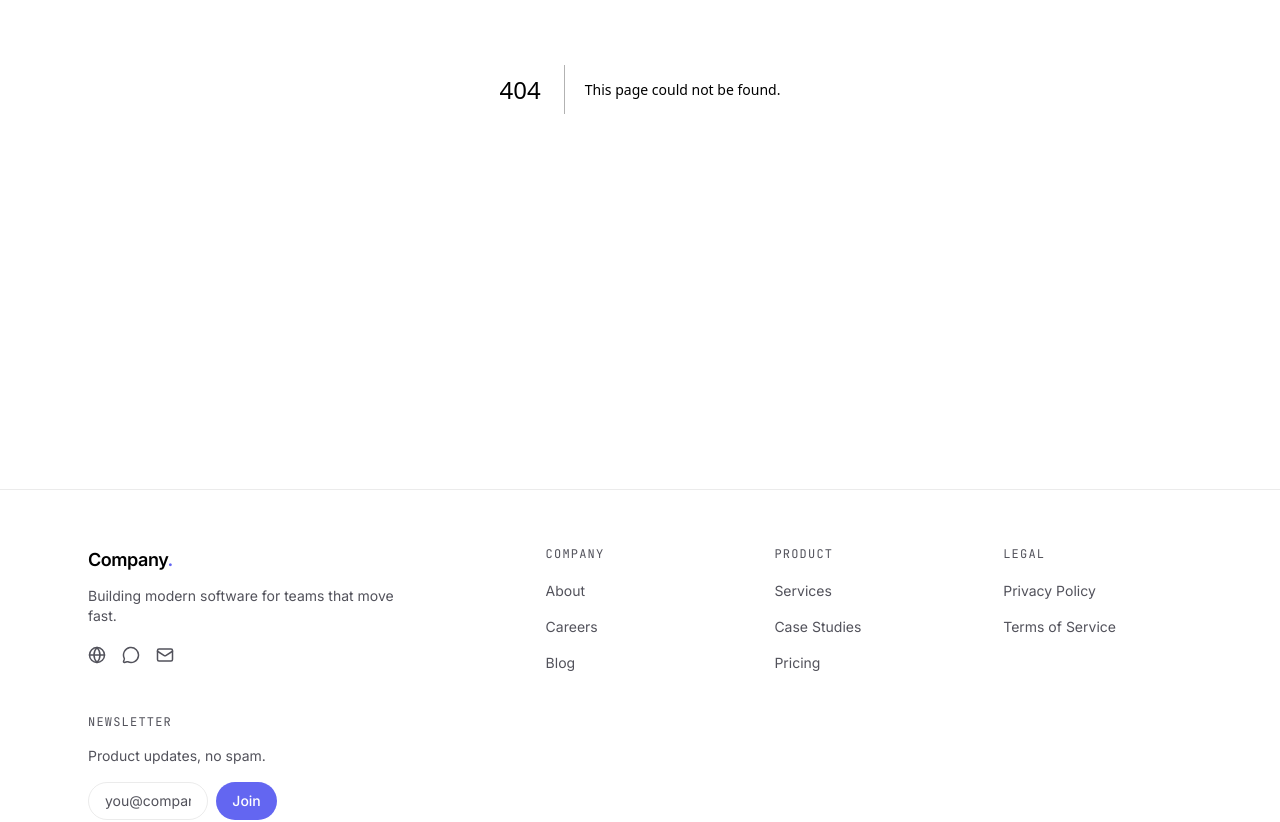
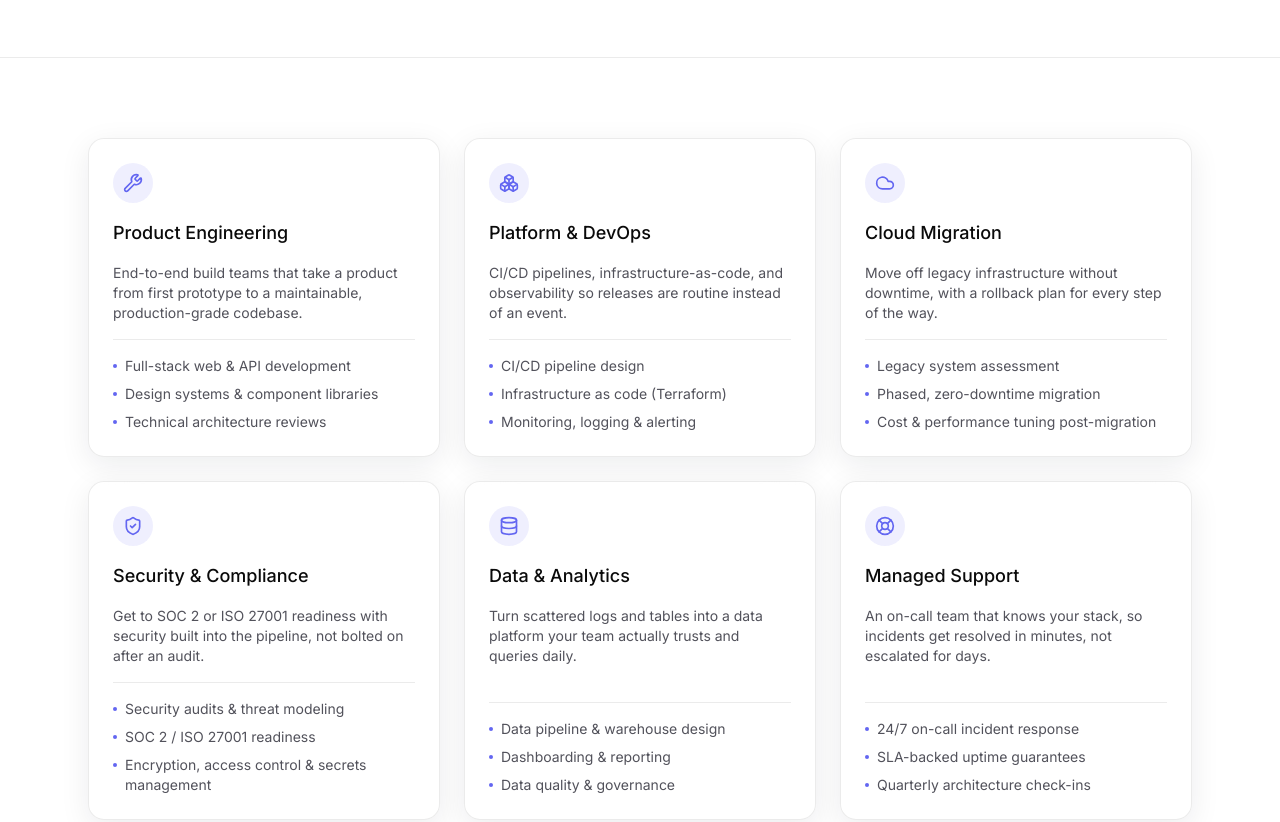
Before and after one commit to Erudite885/ee, a Next.js app: page /services in a window 1280 px wide. Before the commit this address had no page. Shown: the part 380-1202 px from the top of the page. Built offline with nearby package versions, Linux system fonts and the light colour scheme.

Commit message:
session 8: services page with ServicesGrid

```diff
--- /dev/null
+++ b/app/services/page.tsx
@@ -0,0 +1,25 @@
+import type { Metadata } from "next";
+import { PageHeader } from "@/components/page-header";
+import { ServicesGrid } from "@/components/services-grid";
+
+export const metadata: Metadata = {
+  title: "Services | Company Name",
+  description:
+    "Product engineering, platform & DevOps, cloud migration, security, data, and managed support for ambitious software teams.",
+};
+
+export default function ServicesPage() {
+  return (
+    <main>
+      <PageHeader
+        eyebrow="What we do"
+        title="Services built for the whole software lifecycle"
+        description="From first prototype to production incident response — pick one engagement or all six, engineered by the same team."
+      />
+
+      <section className="mx-auto max-w-6xl px-6 py-20">
+        <ServicesGrid />
+      </section>
+    </main>
+  );
+}
--- /dev/null
+++ b/components/services-grid.tsx
@@ -0,0 +1,110 @@
+import {
+  Boxes,
+  Cloud,
+  Database,
+  LifeBuoy,
+  ShieldCheck,
+  Wrench,
+} from "lucide-react";
+import { GlassCard } from "@/components/glass-card";
+
+const SERVICES = [
+  {
+    icon: Wrench,
+    title: "Product Engineering",
+    description:
+      "End-to-end build teams that take a product from first prototype to a maintainable, production-grade codebase.",
+    includes: [
+      "Full-stack web & API development",
+      "Design systems & component libraries",
+      "Technical architecture reviews",
+    ],
+  },
+  {
+    icon: Boxes,
+    title: "Platform & DevOps",
+    description:
+      "CI/CD pipelines, infrastructure-as-code, and observability so releases are routine instead of an event.",
+    includes: [
+      "CI/CD pipeline design",
+      "Infrastructure as code (Terraform)",
+      "Monitoring, logging & alerting",
+    ],
+  },
+  {
+    icon: Cloud,
+    title: "Cloud Migration",
+    description:
+      "Move off legacy infrastructure without downtime, with a rollback plan for every step of the way.",
+    includes: [
+      "Legacy system assessment",
+      "Phased, zero-downtime migration",
+      "Cost & performance tuning post-migration",
+    ],
+  },
+  {
+    icon: ShieldCheck,
+    title: "Security & Compliance",
+    description:
+      "Get to SOC 2 or ISO 27001 readiness with security built into the pipeline, not bolted on after an audit.",
+    includes: [
+      "Security audits & threat modeling",
+      "SOC 2 / ISO 27001 readiness",
+      "Encryption, access control & secrets management",
+    ],
+  },
+  {
+    icon: Database,
+    title: "Data & Analytics",
+    description:
+      "Turn scattered logs and tables into a data platform your team actually trusts and queries daily.",
+    includes: [
+      "Data pipeline & warehouse design",
+      "Dashboarding & reporting",
+      "Data quality & governance",
+    ],
+  },
+  {
+    icon: LifeBuoy,
+    title: "Managed Support",
+    description:
+      "An on-call team that knows your stack, so incidents get resolved in minutes, not escalated for days.",
+    includes: [
+      "24/7 on-call incident response",
+      "SLA-backed uptime guarantees",
+      "Quarterly architecture check-ins",
+    ],
+  },
+];
+
+/**
+ * Services page offering grid. One GlassCard per offering, per Session 8
+ * scope — heavier than FeatureGrid's cards (adds an "includes" bullet list),
+ * so this is its own component rather than reusing FeatureGrid directly.
+ */
+export function ServicesGrid() {
+  return (
+    <div className="grid gap-6 sm:grid-cols-2 lg:grid-cols-3">
+      {SERVICES.map(({ icon: Icon, title, description, includes }) => (
+        <GlassCard key={title} className="flex flex-col gap-4">
+          <span className="inline-flex h-10 w-10 items-center justify-center rounded-full bg-accent/10 text-accent">
+            <Icon size={20} />
+          </span>
+          <h3 className="text-lg font-medium">{title}</h3>
+          <p className="text-sm text-muted">{description}</p>
+          <ul className="mt-auto flex flex-col gap-2 border-t border-[var(--glass-border)] pt-4 text-sm text-muted">
+            {includes.map((item) => (
+              <li key={item} className="flex items-start gap-2">
+                <span
+                  aria-hidden
+                  className="mt-2 h-1 w-1 shrink-0 rounded-full bg-accent"
+                />
+                {item}
+              </li>
+            ))}
+          </ul>
+        </GlassCard>
+      ))}
+    </div>
+  );
+}
```
Also changed, not shown: 1 other file (tests, documents, lock files or other folders).
